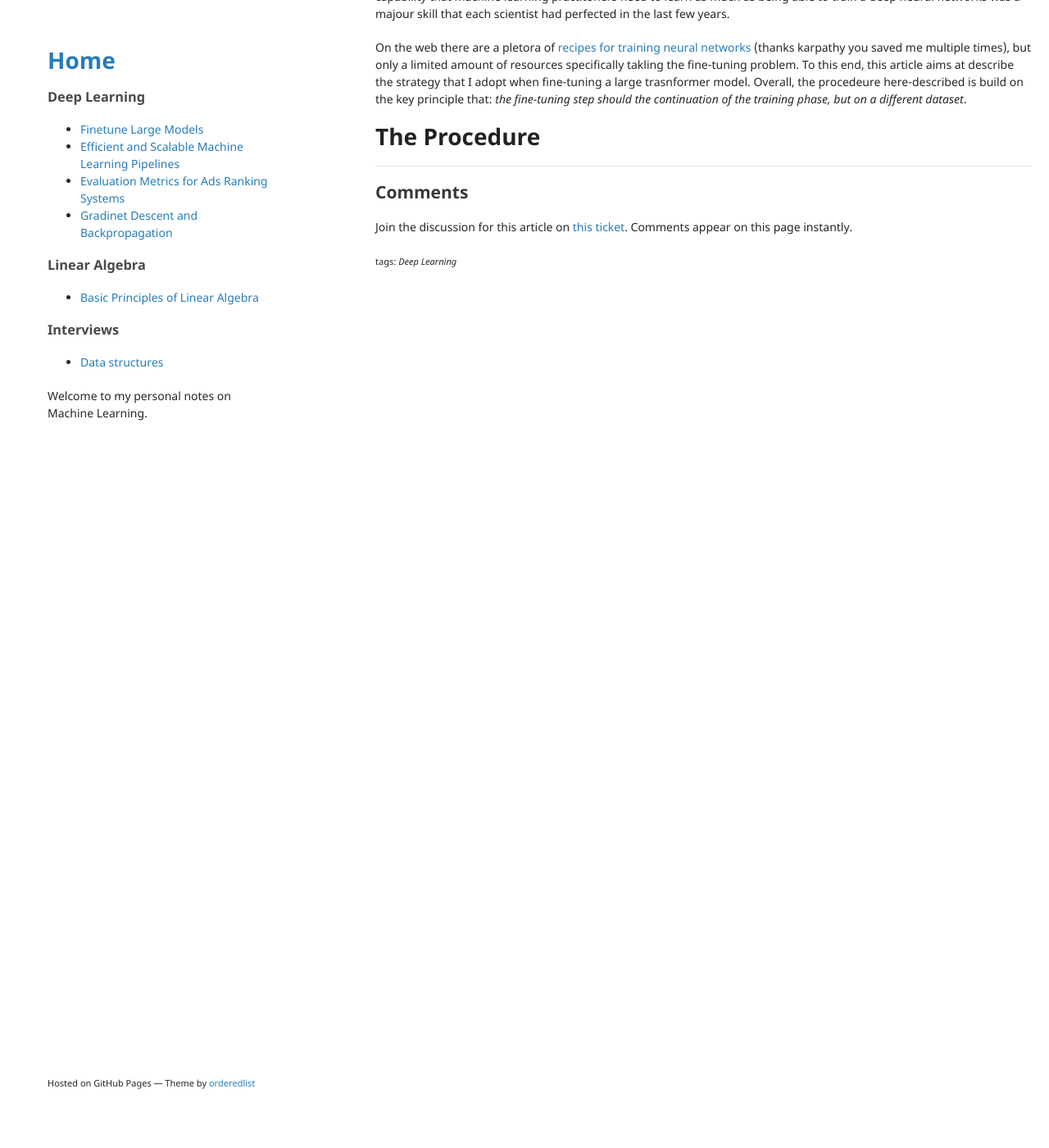
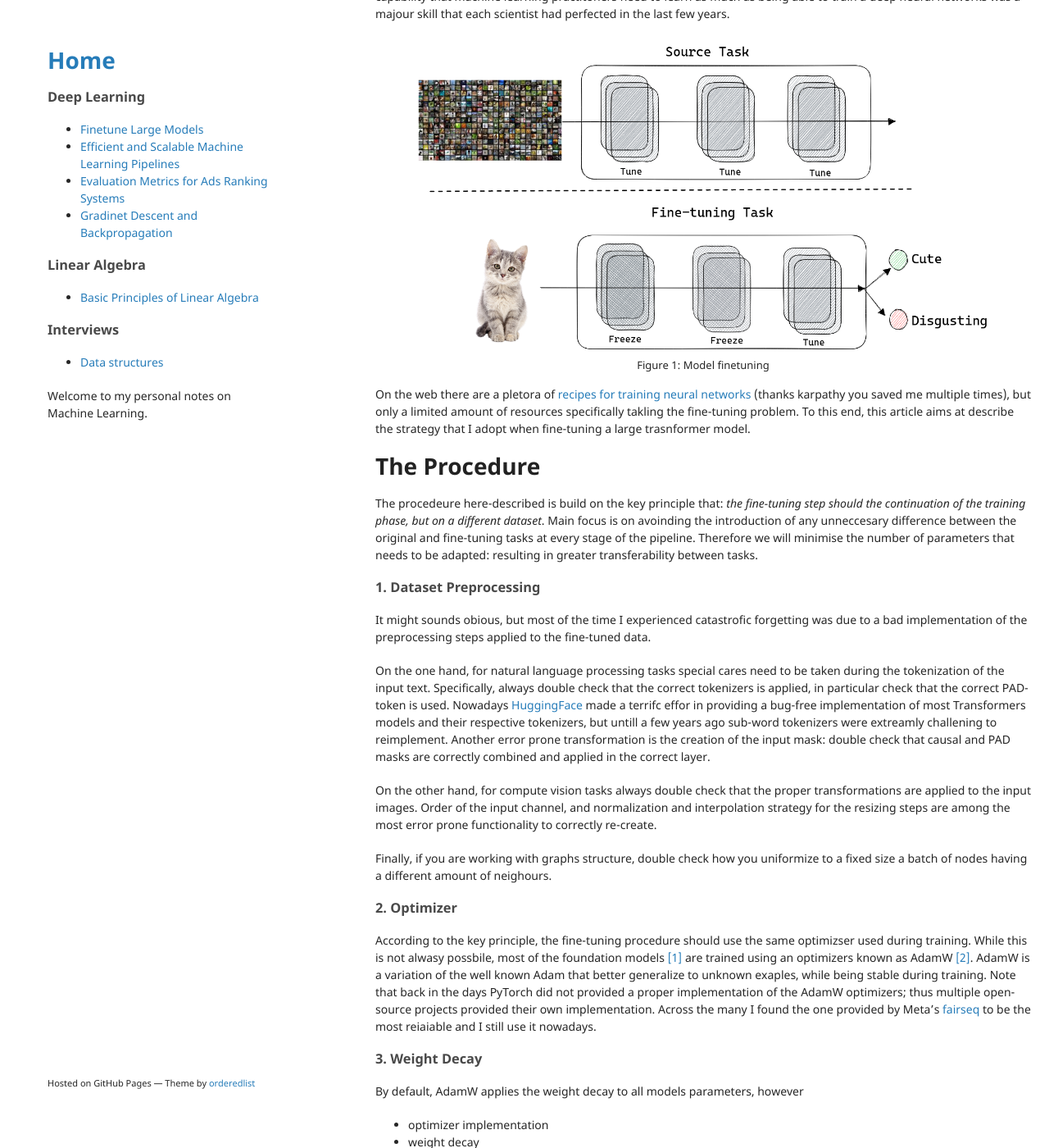
Before and after one commit to andompesta/andompesta.github.io, a Jekyll site: the page built from _posts/2023-01-05-finetune.md, in a window 1280 px wide and 1400 px high, scrolled down 270 px. Shown: the whole window at 82% size. Built offline with Jekyll 4.4.1, drawn with Linux system fonts in a browser that asks for light colours; before the commit the page ends 900 px from its top, so only the background shows below that; some of the changed text lies outside the part shown.

Commit message:
intro and optimizer

```diff
--- a/_posts/2023-01-05-finetune.md
+++ b/_posts/2023-01-05-finetune.md
@@ -11,8 +11,69 @@ Nowadays, it is common practice to develop new machine learning projects startin
 [Sam Altman](https://youtu.be/WHoWGNQRXb0?t=170){:target="_blank"}, at the time of writing the CEO of OpenAI, recently mentioned that he envision a feature where the most valuable startups are the one capable of tune publicly available foundation models to specific domain; rather than train a propretary model from scratch.
 Thus, tune or fine-tune large models is a key capability that machine learning practitoners need to learn as much as being able to train a deep neural networks was a majour skill that each scientist had perfected in the last few years.
 
+<div style="text-align:center;" id="fig:intro_finetuning">
+    <figure>
+        <img src="{{site.baseurl}}/assets/img/finetune/intro.png" style="max-width: 98%">
+        <figcaption style="font-size:small;">
+            Figure 1: Model finetuning
+        </figcaption>
+    </figure>
+</div>
+
+
+
 On the web there are a pletora of [recipes for training neural networks](http://karpathy.github.io/2019/04/25/recipe/){:target="_blank"} (thanks karpathy you saved me multiple times), but only a limited amount of resources specifically takling the fine-tuning problem.
 To this end, this article aims at describe the strategy that I adopt when fine-tuning a large trasnformer model.
-Overall, the procedeure here-described is build on the key principle that: *the fine-tuning step should the continuation of the training phase, but on a different dataset*.
+
 
 # The Procedure
+
+The procedeure here-described is build on the key principle that: *the fine-tuning step should the continuation of the training phase, but on a different dataset*.
+Main focus is on avoinding the introduction of any unneccesary difference between the original and fine-tuning tasks at every stage of the pipeline.
+Therefore we will minimise the number of parameters that needs to be adapted: resulting in greater transferability between tasks.
+
+
+### 1. Dataset Preprocessing
+
+It might sounds obious, but most of the time I experienced catastrofic forgetting was due to a bad implementation of the preprocessing steps applied to the fine-tuned data.
+
+On the one hand, for natural language processing tasks special cares need to be taken during the tokenization of the input text.
+Specifically, always double check that the correct tokenizers is applied, in particular check that the correct PAD-token is used.
+Nowadays [HuggingFace](https://huggingface.co/) made a terrifc effor in providing a bug-free implementation of most Transformers models and their respective tokenizers, but untill a few years ago sub-word tokenizers were extreamly challening to reimplement.
+Another error prone transformation is the creation of the input mask: double check that causal and PAD masks are correctly combined and applied in the correct layer.
+
+On the other hand, for compute vision tasks always double check that the proper transformations are applied to the input images.
+Order of the input channel, and normalization and interpolation strategy for the resizing steps are among the most error prone functionality to correctly re-create.
+
+Finally, if you are working with graphs structure, double check how you uniformize to a fixed size a batch of nodes having a different amount of neighours.
+
+### 2. Optimizer
+
+According to the key principle, the fine-tuning procedure should use the same optimizser used during training.
+While this is not alwasy possbile, most of the foundation models [[1]](#ref:foundation-models) are trained using an optimizers known as AdamW [[2]](#ref:loshchilov).
+AdamW is a variation of the well known Adam that better generalize to unknown exaples, while being stable during training.
+Note that back in the days PyTorch did not provided a proper implementation of the AdamW optimizers; thus multiple open-source projects provided their own implementation.
+Across the many I found the one provided by Meta's [fairseq](https://github.com/facebookresearch/fairseq/blob/58cc6cca18f15e6d56e3f60c959fe4f878960a60/fairseq/optim/adam.py#L110){:target="_blank"} to be the most reiaiable and I still use it nowadays.
+
+### 3. Weight Decay
+
+By default, AdamW applies the weight decay to all models parameters, however
+
+ - optimizer implementation
+ - weight decay
+ - learning rate
+ - learning rate scheduling
+
+### 3. Parameter feezing
+
+
+### 4. Overfit
+
+Overfit a single batch and achieve 100 training performances and decraseing eval performance
+
+# Refereces
+
+<ol>
+    <li id="ref:foundation-models"> Bommasani, Rishi, et al. "On the opportunities and risks of foundation models." arXiv preprint arXiv:2108.07258 (2021).</li>
+    <li id="ref:loshchilov"> Loshchilov, Ilya, and Frank Hutter. "Decoupled weight decay regularization." arXiv preprint arXiv:1711.05101 (2017).</li>
+</ol>
```
Also changed, not shown: assets/img/finetune/intro.png (added).
